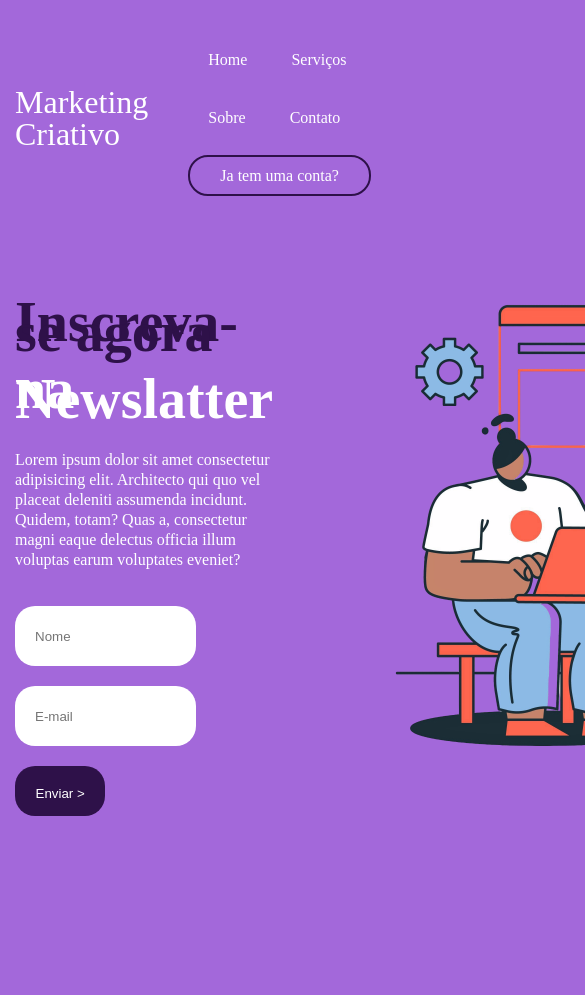
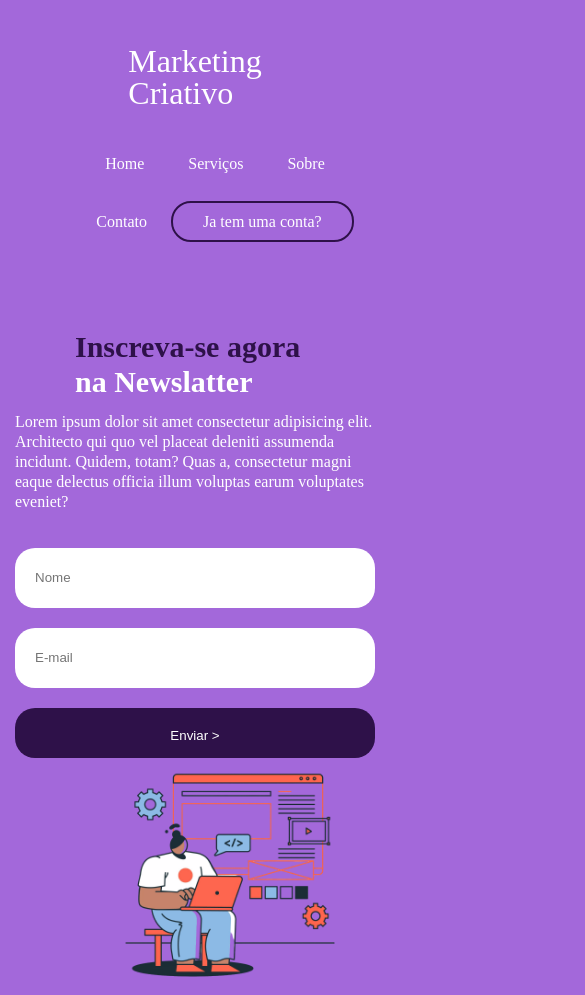
Before and after one commit to JoaquimWalter/Landig-Page-MC, a plain HTML site: page index.html in a window 390 px wide. Shown: the top 995 px of the page, 585 px wide, since content can reach past the window. Before the commit the page ends 844 px from the top, so only its background shows below. Drawn offline with Linux system fonts and the light colour scheme.

Commit message:
Responsivo

```diff
--- a/index.html
+++ b/index.html
@@ -5,6 +5,7 @@
     <meta charset="UTF-8">
     <meta name="viewport" content="width=device-width, initial-scale=1.0">
     <link rel="stylesheet" href="./style/style.css">
+    <link rel="stylesheet" href="./style/meida.css">
 
     <title>Land Page</title>
 </head>
--- /dev/null
+++ b/style/meida.css
@@ -0,0 +1,39 @@
+@media (max-width: 760px) {
+
+
+    header{
+        flex-direction: column;
+        margin-top: 20px;
+    }
+    main{
+        flex-direction: column;
+    }
+
+    h2{
+        font-size: 30px;
+        margin-left: 60px;
+    }
+    aside{
+    }
+
+    form{
+        margin: 0 auto;
+        width: 100%;
+    }
+    input{
+        align-items: center;
+    }
+    #input-btn{
+        width: 100%;
+    }
+   img{
+    width: 230px;
+   }
+   ul{
+    text-align: center;
+   }
+
+
+
+
+}
```
